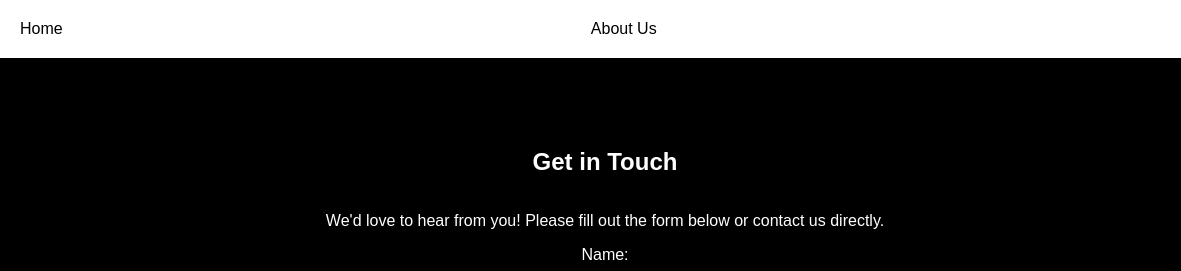
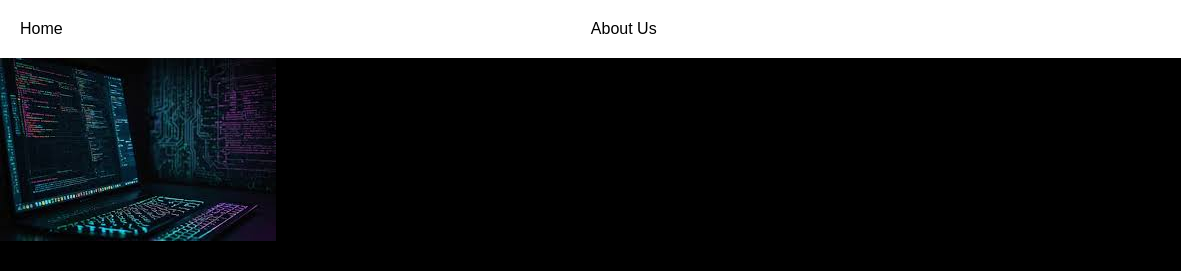
Before and after one commit to mindset-webdev/TechQuest, a plain HTML site: page contact.html in a window 1280 px wide. Shown: the top 271 px of the page, 0-1181 px from the left. Drawn offline with Linux system fonts and the light colour scheme.

Commit message:
Add files via upload

```diff
--- a/contact.html
+++ b/contact.html
@@ -19,6 +19,7 @@
             </div>
         </nav>
     </header>
+<img src="pc.jpg" alt="pc" class="PC">
     <main>
         <section class="contact">
             <h1>Get in Touch</h1>
```
Also changed, not shown: pc.jpg (added).
